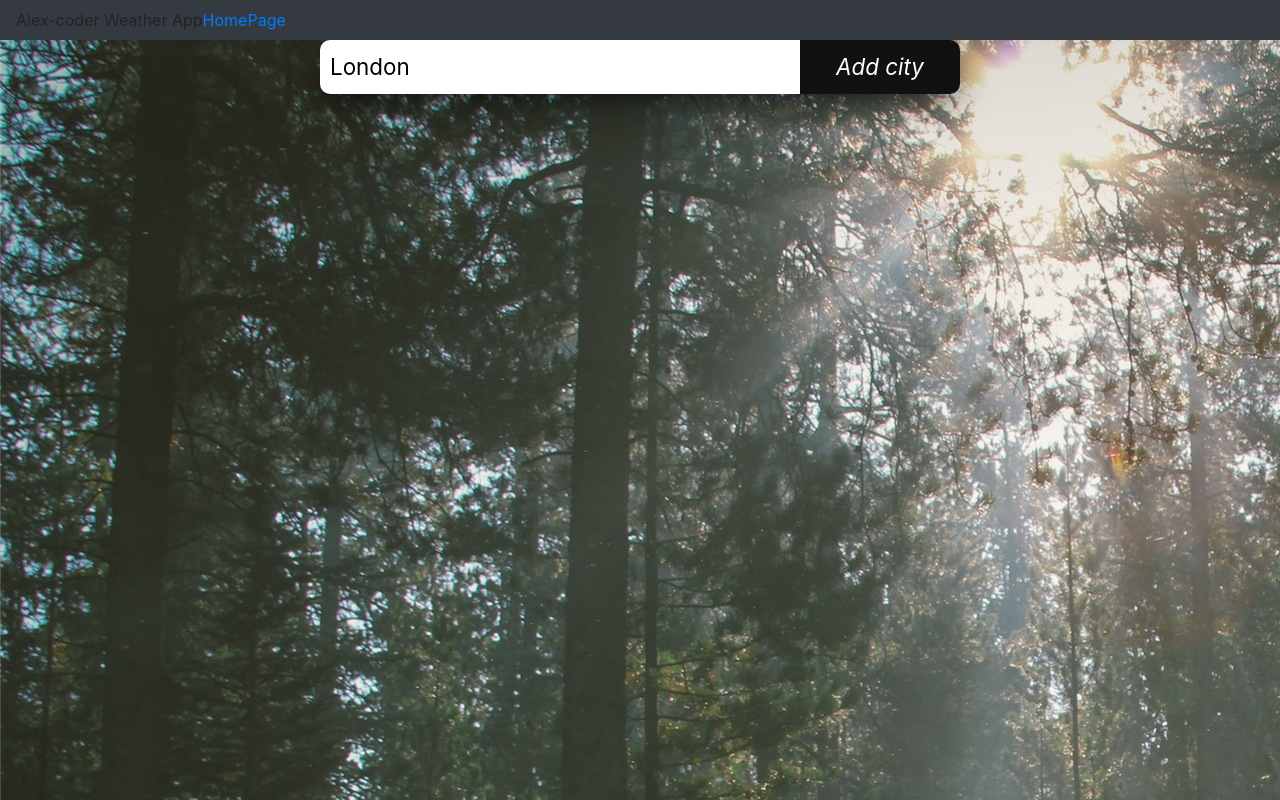
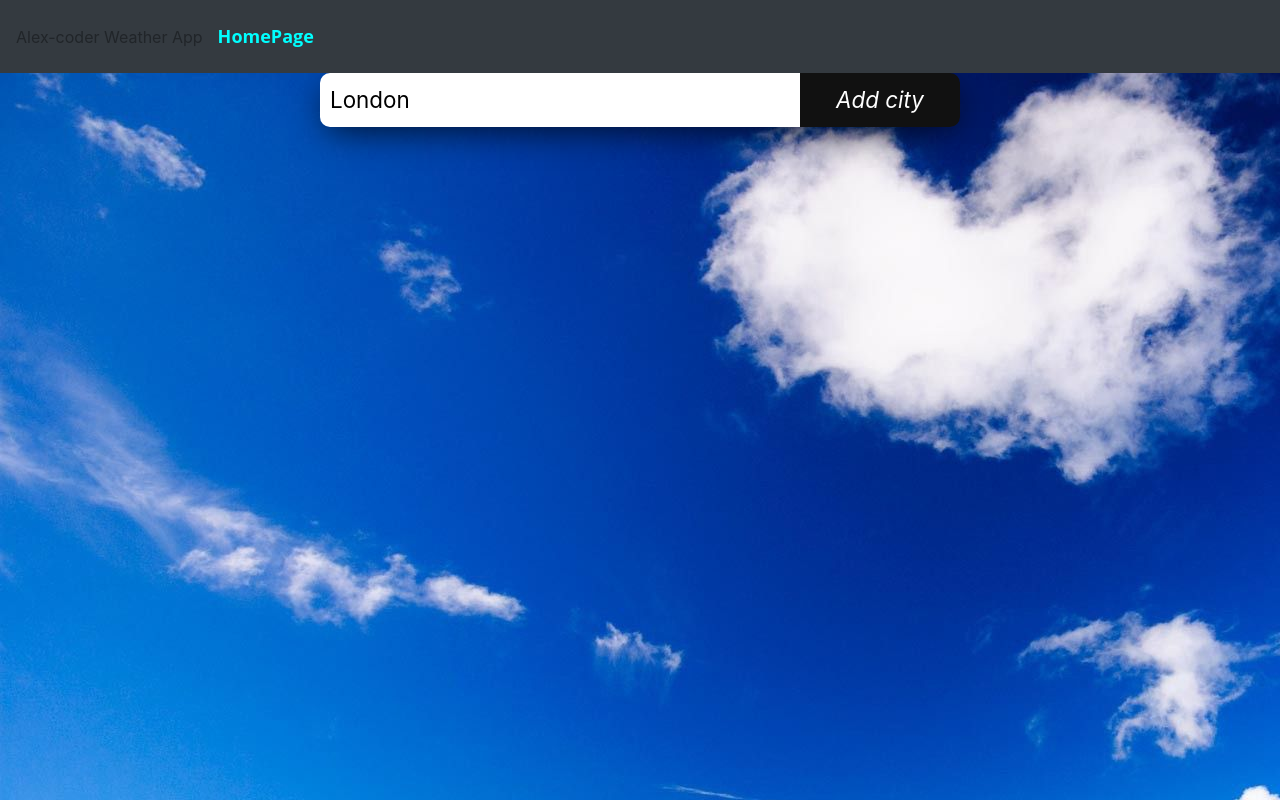
Before and after one commit to Alex-coder-ui/Weather-app, a React (Create React App) app: page / in a window 1280 px wide. Built offline with nearby package versions, Linux system fonts and the light colour scheme.

Commit message:
some styles added

```diff
--- a/src/components/HomePage.js
+++ b/src/components/HomePage.js
@@ -65,11 +65,11 @@ export default class HomePage extends Component {
         this.setState({items: cities});
     };
 
-    deleteCityCard = (i) => {
+    deleteCityCard = (index) => {
         let arr = this.state.items;
-        arr.splice(i,1);
+        arr.splice(index,1);
         let array = localStorage.getItem(CITIES_LS_KEY).split(",");
-        localStorage.setItem(CITIES_LS_KEY, array.splice(i,1));
+        localStorage.setItem(CITIES_LS_KEY, array.splice(index,1));
         this.setState({items: arr})
     };
 
@@ -90,8 +90,8 @@ export default class HomePage extends Component {
                 </div>
 
                 <div>
-                    {items.map((item, index, i ) => (
-                        <WeatherItem key={index} cityData={item} index={i} deleteCityCard={this.deleteCityCard}
+                    {items.map((item, index ) => (
+                        <WeatherItem key={index} cityData={item}  deleteCityCard={this.deleteCityCard}
                                      updateData={this.updateCityCard}/>
                     ))}
                 </div>
--- a/src/index.css
+++ b/src/index.css
@@ -2,7 +2,7 @@ body {
   margin: 0;
   padding: 0;
   font-family: "Open Sans", 'Trebuchet MS', 'Lucida Sans Unicode', 'Lucida Grande', 'Lucida Sans', Arial, sans-serif;
-  background: url("./bg3.jpg") no-repeat;
+  background: url("./good-weather.jpg") no-repeat;
   color: #fff;
 
 }
@@ -24,7 +24,7 @@ body * {
 
 .container h1 {
   text-transform: capitalize;
-  font-family: Raleway;
+  font-family: Arial;
   font-weight: bold;
   width: 30%;
   font-size: 2rem;
@@ -65,6 +65,7 @@ h1, h2 {
   grid-template-columns: repeat(2, 1fr);
   align-items: center;
   position: relative;
+
 
 }
 
@@ -114,8 +115,26 @@ h1, h2 {
   height: auto;
   text-align: center;
 
+
   color: #555;
   animation: slideDown 1.2s ease-in-out;
+}
+
+.DLink {
+  font-weight: bold;
+  font-size: 18px;
+  padding: 15px;
+}
+
+.DLink {
+  color: #00FFFF;
+  font-family: 'Open Sans', sans-serif;
+}
+
+.DLink:hover {
+  text-decoration: none;
+  text-shadow: 1px 1px 3px #28a7e9;
+
 }
 
 .square p:first-of-type {
```
Also changed, not shown: src/bg3.jpg (deleted), src/good-weather.jpg (added).
